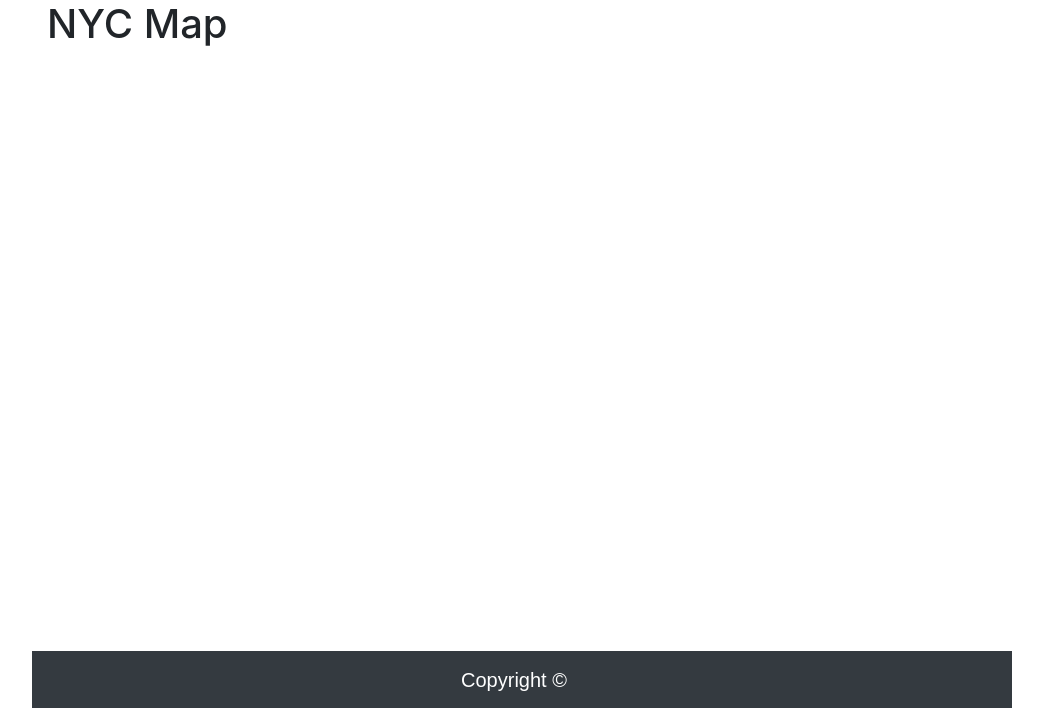
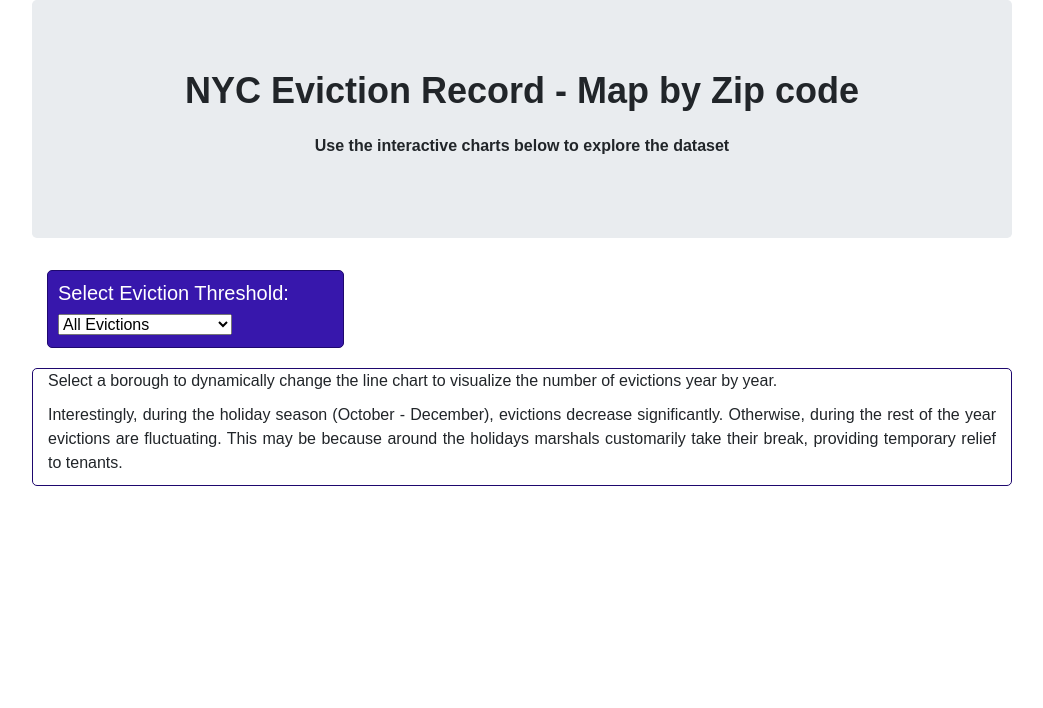
Before and after one commit to kamalnyc17/Project_TWO_NYC_Eviction, a Flask app: page /nycmap in a window 1280 px wide. Shown: the part 92-800 px from the top of the page, without its empty margins (118-1161 px from the left). Run offline with Flask 2, Linux system fonts and the light colour scheme; some libraries are stand-ins or nearby versions.

Commit message:
Created setup for NYC map

```diff
--- a/app.py
+++ b/app.py
@@ -47,8 +47,10 @@ def yearoveryear():
 
 
 @app.route("/nycmap")
-def localnews():
-    return render_template("nycmap.html")
+def nycmap():
+    json_url = os.path.join(SITE_ROOT, "static\\data", "combined_zip.json")
+    data = json.load(open(json_url))
+    return render_template("nycmap.html", data=data)
 
 
 @app.route("/aboutus")
--- a/templates/nycmap.html
+++ b/templates/nycmap.html
@@ -46,12 +46,40 @@
 
   <!-- container/wrapper-->
   <div class="container">
-    <!-- local news -->
-    <h1>NYC Map</h1>
-    <!-- sticky footer-->
-    <nav class="navbar justify-content-center fixed-bottom navbar-dark bg-dark border-top border-dark">
-      <a class="navbar-brand" href="#">Copyright &copy</a>
-    </nav>
+    <!-- year over year plot -->
+    <div class="row">
+      <div class="col-md-12 jumbotron text-center">
+        <p class="heading">NYC Eviction Record - Map by Zip code</p>
+        <p class="sub-heading">Use the interactive charts below to explore the dataset</p>
+      </div>
+    </div>
+    <div class="row">
+      <div class="col-md-4">
+        <div class="well">
+          <h5>Select Eviction Threshold:</h5>
+          <select id="selDataset">
+            <option>All Evictions</option>
+            <option>Upto 100 per Yr</option>
+            <option>101 - 200 per Yr</option>
+            <option>201 - 300 per Yr</option>
+            <option>More than 300 per Yr</option>
+          </select>
+        </div>
+      </div>
+      <div class="col-md-8">
+        <div id="line"></div>
+      </div>
+    </div>
+    <div class="row">
+      <div class="col-md-12 footer-info">
+        <p class="plot-info">Select a borough to dynamically change the line chart to visualize the number of evictions
+          year by year.</p>
+        <p class="plot-info">Interestingly, during the holiday season (October - December), evictions decrease
+          significantly. Otherwise,
+          during the rest of the year evictions are fluctuating. This may be because around the holidays marshals
+          customarily take their break, providing temporary relief to tenants.</p>
+      </div>
+    </div>
   </div>
 
   <!-- jquery-->
@@ -64,6 +92,10 @@
   <script src="https://stackpath.bootstrapcdn.com/bootstrap/4.2.1/js/bootstrap.min.js"
     integrity="sha384-B0UglyR+jN6CkvvICOB2joaf5I4l3gm9GU6Hc1og6Ls7i6U/mkkaduKaBhlAXv9k" crossorigin="anonymous">
   </script>
+  <script src="https://cdn.plot.ly/plotly-latest.min.js"></script>
+  <script type="text/javascript">
+    var data = JSON.parse('{{ data | tojson | safe}}');
+  </script>
 </body>
 
 </html>
```
